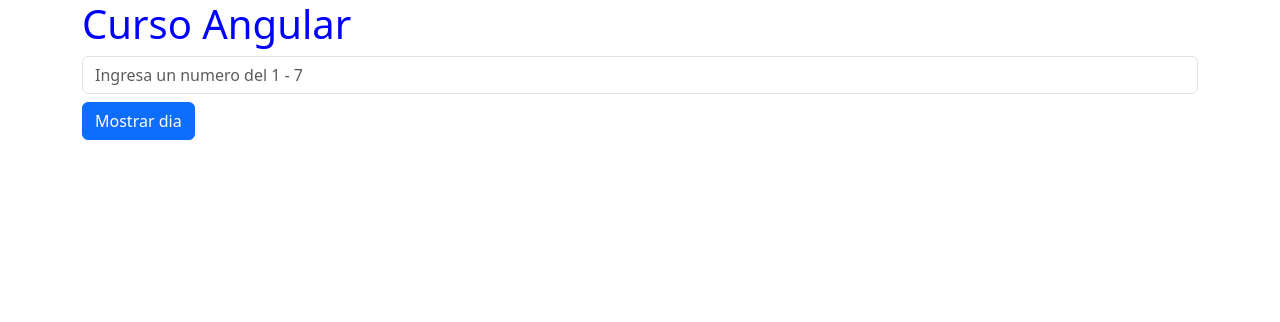
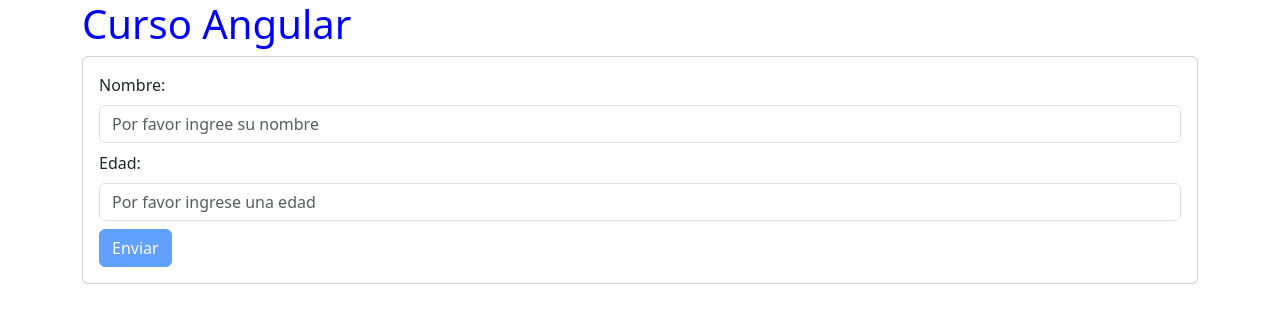
Before and after one commit to jeancarlogm94/angular-coders-free, an Angular app in the folder curso_angular/: page / in a window 1280 px wide. Shown: the top 322 px of the page. Built offline with nearby package versions, Linux system fonts and the light colour scheme.

Commit message:
formularios

```diff
--- a/curso_angular/src/app/app.component.html
+++ b/curso_angular/src/app/app.component.html
@@ -1,4 +1,4 @@
 <div class="container">
   <h1>Curso Angular</h1>
-  <app-switch></app-switch>
+  <app-formulario2></app-formulario2>
 </div>
--- /dev/null
+++ b/curso_angular/src/app/formulario2/formulario2.component.html
@@ -0,0 +1,43 @@
+<div class="card">
+  <div class="card-body">
+    <form (ngSubmit)="process()" #formContact="ngForm">
+      <div class="mb-2">
+        <label class="form-label">Nombre:</label>
+        <input
+          type="text"
+          name="name"
+          class="form-control"
+          placeholder="Por favor ingree su nombre"
+          [(ngModel)]="person.name"
+          required
+          #name="ngModel"
+        />
+
+        <p class="text-danger mt-2" [hidden]="name.valid || name.pristine">
+          El nombre es obligatorio
+        </p>
+      </div>
+
+      <div>
+        <label class="form-label">Edad:</label>
+        <input
+          type="number"
+          name="age"
+          class="form-control"
+          placeholder="Por favor ingrese una edad"
+          [(ngModel)]="person.age"
+          required
+          #age="ngModel"
+        />
+
+        <p class="text-danger mt-2" [hidden]="age.valid || age.pristine">
+          La edad es obligatoria
+        </p>
+      </div>
+
+      <button class="btn btn-primary mt-2" [disabled]="formContact.invalid">
+        Enviar
+      </button>
+    </form>
+  </div>
+</div>
--- /dev/null
+++ b/curso_angular/src/app/formulario2/formulario2.component.ts
@@ -0,0 +1,17 @@
+import { Component } from '@angular/core';
+
+@Component({
+  selector: 'app-formulario2',
+  templateUrl: './formulario2.component.html',
+  styleUrls: ['./formulario2.component.css'],
+})
+export class Formulario2Component {
+  person = {
+    name: '',
+    age: '',
+  };
+
+  process() {
+    console.log(this.person);
+  }
+}
--- a/curso_angular/src/app/switch/switch.component.html
+++ b/curso_angular/src/app/switch/switch.component.html
@@ -5,7 +5,7 @@
   #newDay
 />
 <button class="btn btn-primary my-2" (click)="day = newDay.value">
-  Mostrar dia
+  Mostrar día
 </button>
 
 <div [ngSwitch]="day" *ngIf="day">
```
Also changed, not shown: curso_angular/src/app/app.module.ts (+14 -2 lines), curso_angular/src/app/formulario2/formulario2.component.css (added), 1 other file (tests, documents, lock files or other folders).
